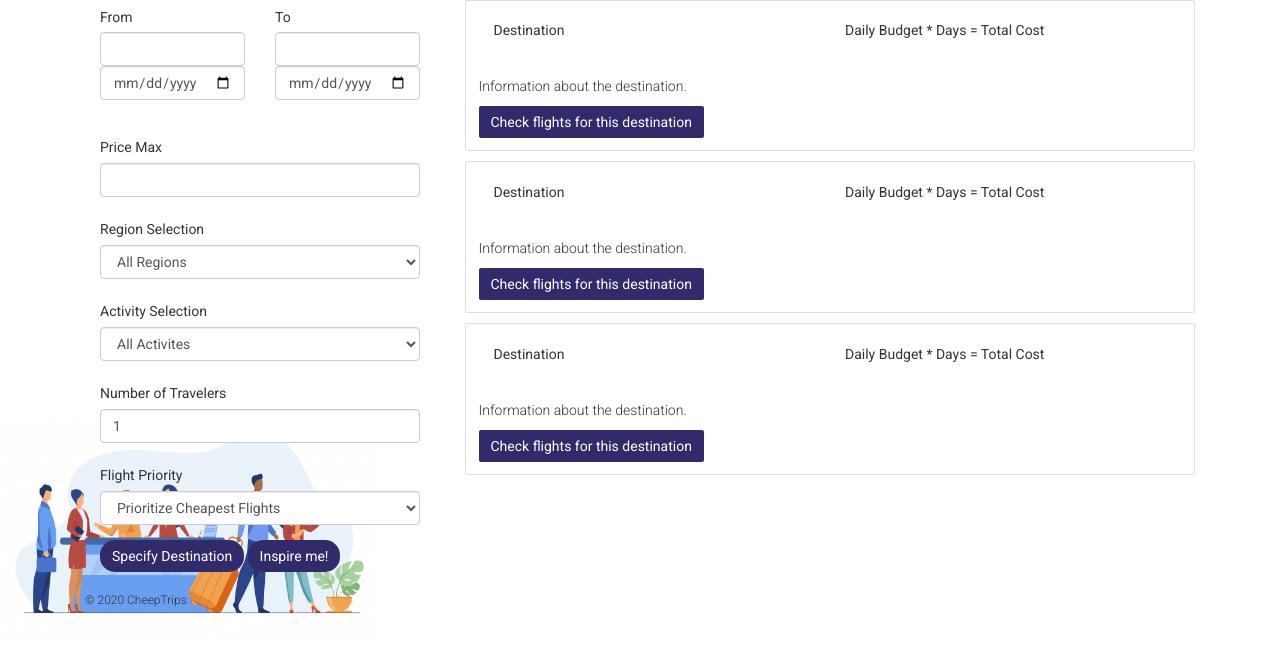
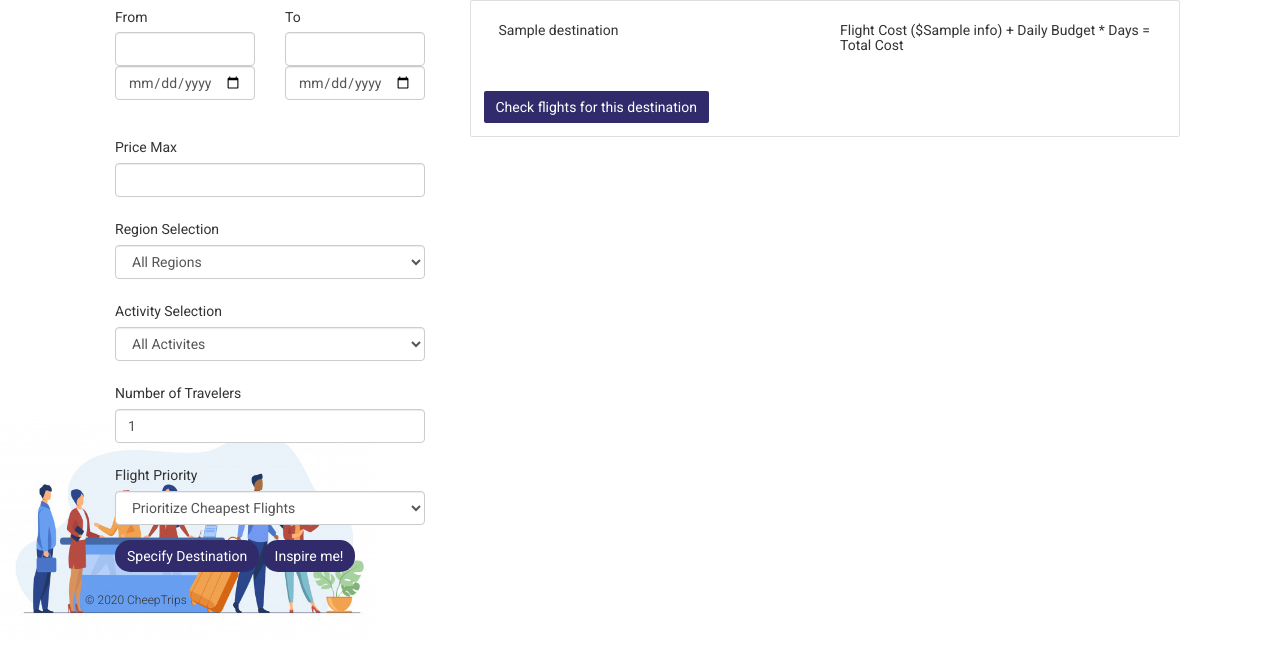
Before and after one commit to Cheep-Trips/CheepTrips, a Django app: template src/trips/templates/trips/destination.html in a window 1280 px wide. Shown: the part 80-733 px from the top of the page. Run offline with Django 3.2, Linux system fonts and the light colour scheme; tables that the repository leaves empty hold one stand-in row (values such as "Sample post"); the template is opened without the code that fills it: values that come from a table or form of the project are taken from there, most other values are stand-ins (such as "Sample title", 1, 10 or a date in 2020); parts of the project's set-up code (start-up, migrations or seed data) failed here and were passed over; some libraries are stand-ins or nearby versions.

Commit message:
feat: Inspire Me card population

```diff
--- a/src/trips/templates/trips/destination.html
+++ b/src/trips/templates/trips/destination.html
@@ -11,7 +11,6 @@
     }
 </style>
 <section class="container">
-    <div class="row">
     <!-- Start of left side elements -->
     <div class="col-md-4">
         <form action="{% url 'trips:destination' %}" method="post" class='form'>
@@ -70,49 +69,24 @@
             </div>
         </form>
     </div>
+    <div>
 
         <!-- Start of Cards Section -->
         <div class="col-md-8">
-            <!-- Individual Cards -->
-            <div>
+            {% for destination, info in destinations.items %}
                 <div class="card mb-3">
                     <div class="card-body">
                             <div class="col-md-6">
-                            <h5 class="card-title">Destination</h5>
+                                <h5 class="card-title">{{destination}}</h5>
                             </div>
                             <div class="col-md-6">
-                            <h5 class="card-title">Daily Budget * Days = Total Cost</h5>
+                                <h5 class="card-title">Flight Cost (${{info}}) + Daily Budget * Days = Total Cost</h5>
                             </div>
-                    <p class="card-text">Information about the destination.</p>
+                        <!-- <p class="card-text">Information about the destination.</p> -->
                         <a href="{% url 'trips:view_flight' %}" class="btn btn-primary">Check flights for this destination</a>
                     </div>
                 </div>
-
-            <div class="card mb-3">
-                <div class="card-body">
-                        <div class="col-md-6">
-                            <h5 class="card-title">Destination</h5>
-                        </div>
-                        <div class="col-md-6">
-                            <h5 class="card-title">Daily Budget * Days = Total Cost</h5>
-                        </div>
-                    <p class="card-text">Information about the destination.</p>
-                    <a href="{% url 'trips:view_flight' %}" class="btn btn-primary">Check flights for this destination</a>
-                </div>
-            </div>
-
-            <div class="card mb-3">
-                <div class="card-body">
-                        <div class="col-md-6">
-                            <h5 class="card-title">Destination</h5>
-                        </div>
-                        <div class="col-md-6">
-                            <h5 class="card-title">Daily Budget * Days = Total Cost</h5>
-                        </div>
-                    <p class="card-text">Information about the destination.</p>
-                    <a href="{% url 'trips:view_flight' %}" class="btn btn-primary">Check flights for this destination</a>
-                </div>
-            </div>
+            {% endfor %}
         </div>
     </div>
 </div>
```
Also changed, not shown: src/trips/views.py (+60 -34 lines). Lines whose indentation alone changed are shown as unchanged.
